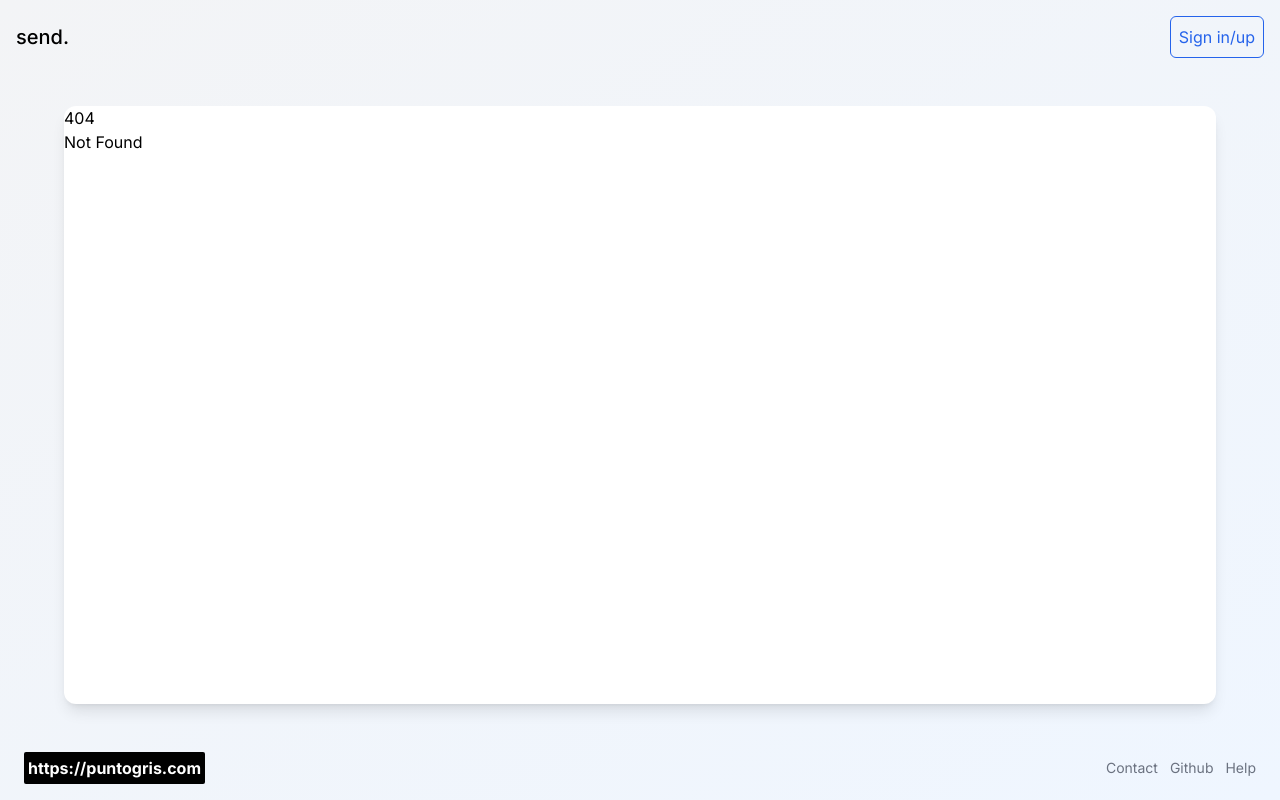
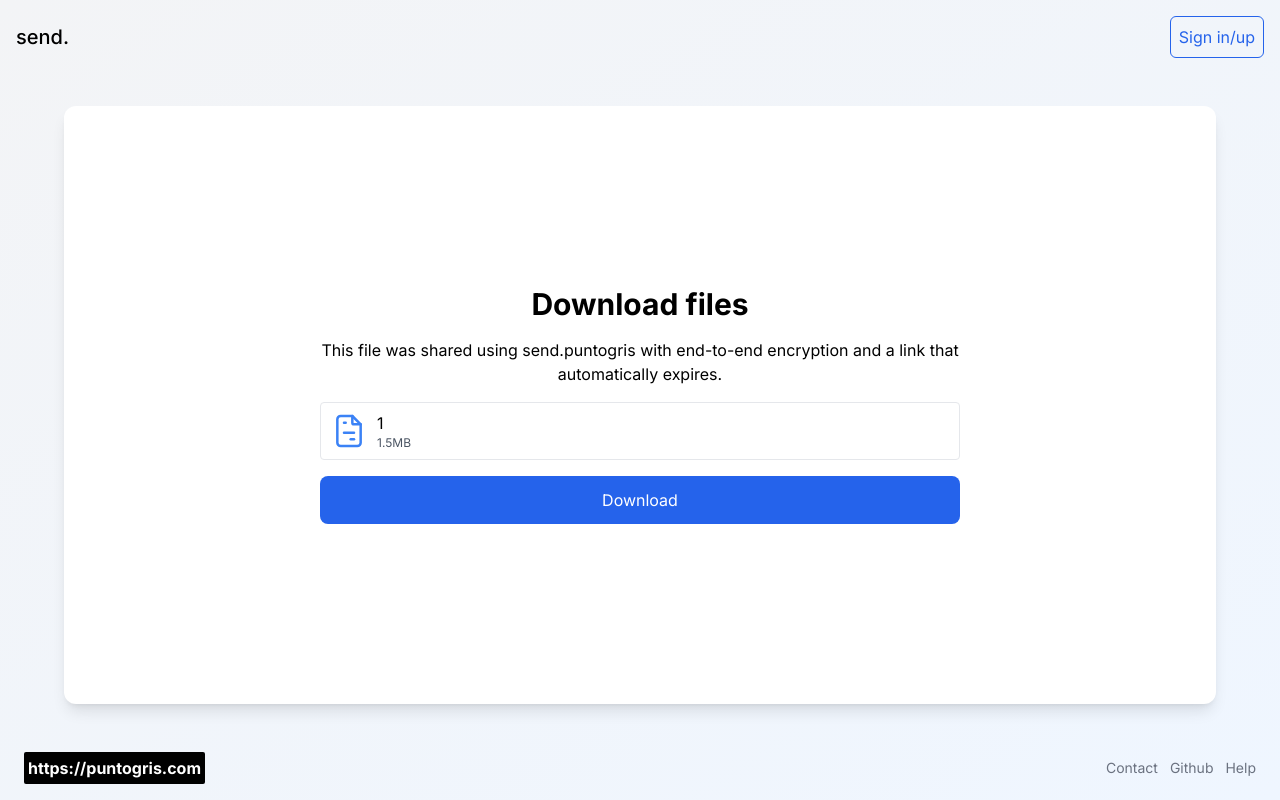
Before and after one commit to puntogris/send, a SvelteKit app: page /file/1 in a window 1280 px wide. Before the commit this address had no page. Built offline with nearby package versions, Linux system fonts and the light colour scheme.

Commit message:
added download page

```diff
--- /dev/null
+++ b/src/routes/file/[file]/+page.server.ts
@@ -0,0 +1,5 @@
+/** @type {import('./$types').LayoutServerLoad} */
+export async function load({ params }) {
+	const fileId = params.file;
+	return { fileId: fileId, fileName: fileId };
+}
--- /dev/null
+++ b/src/routes/file/[file]/+page.svelte
@@ -0,0 +1,23 @@
+<script lang="ts">
+	import FileIcon from '$lib/icons/fileIcon.svelte';
+
+	export let data;
+</script>
+
+<div class="mx-auto flex h-full max-w-2xl flex-col items-center justify-center gap-4 p-4">
+	<h1 class="text-3xl font-bold">Download files</h1>
+	<p class="text-center">
+		This file was shared using send.puntogris with end-to-end encryption and a link that
+		automatically expires.
+	</p>
+	<div class="flex w-full items-center gap-2 rounded border p-2">
+		<div class="text-blue-500">
+			<FileIcon size={40} />
+		</div>
+		<div class="flex flex-col">
+			<h1>{data.fileName}</h1>
+			<p class="text-xs text-gray-600">1.5MB</p>
+		</div>
+	</div>
+	<button class="w-full rounded-lg bg-blue-600 p-3 text-white">Download</button>
+</div>
```
